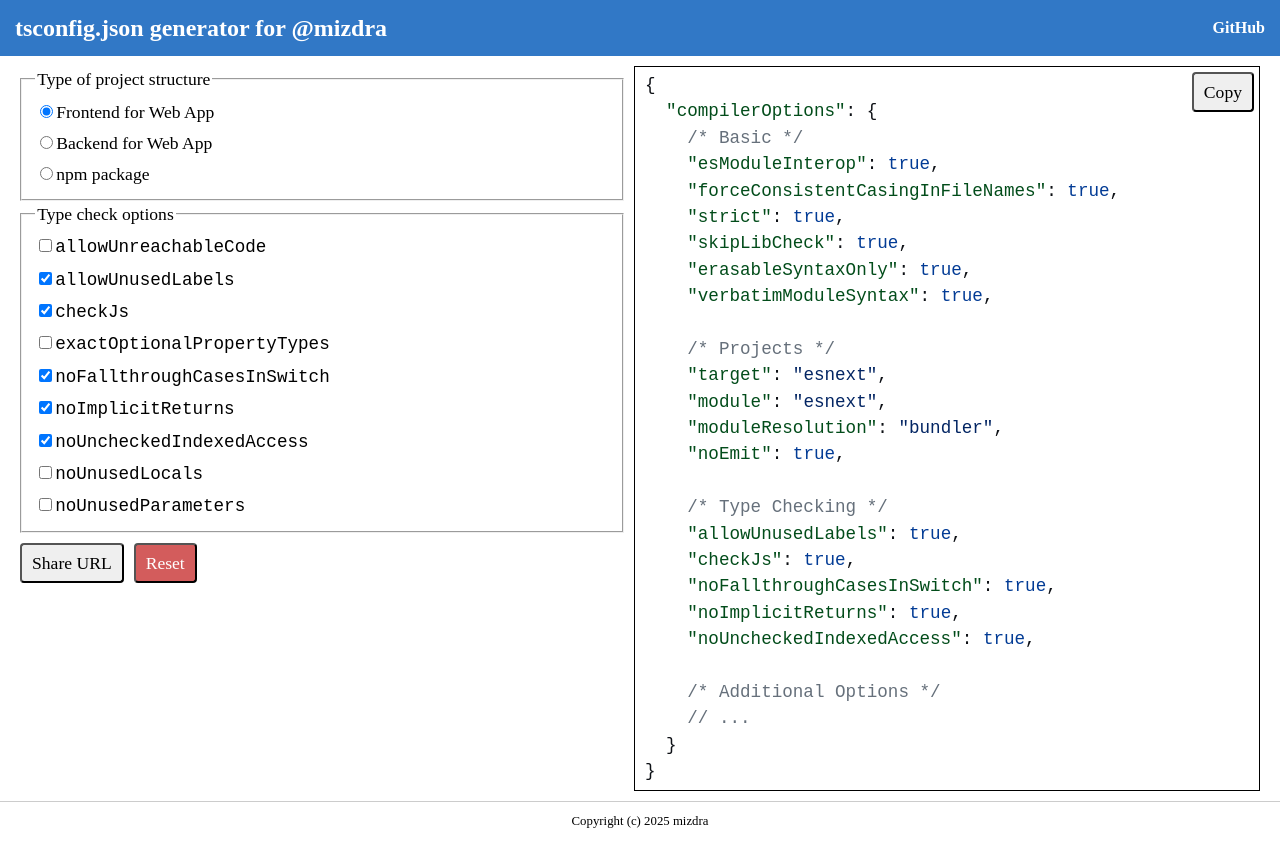
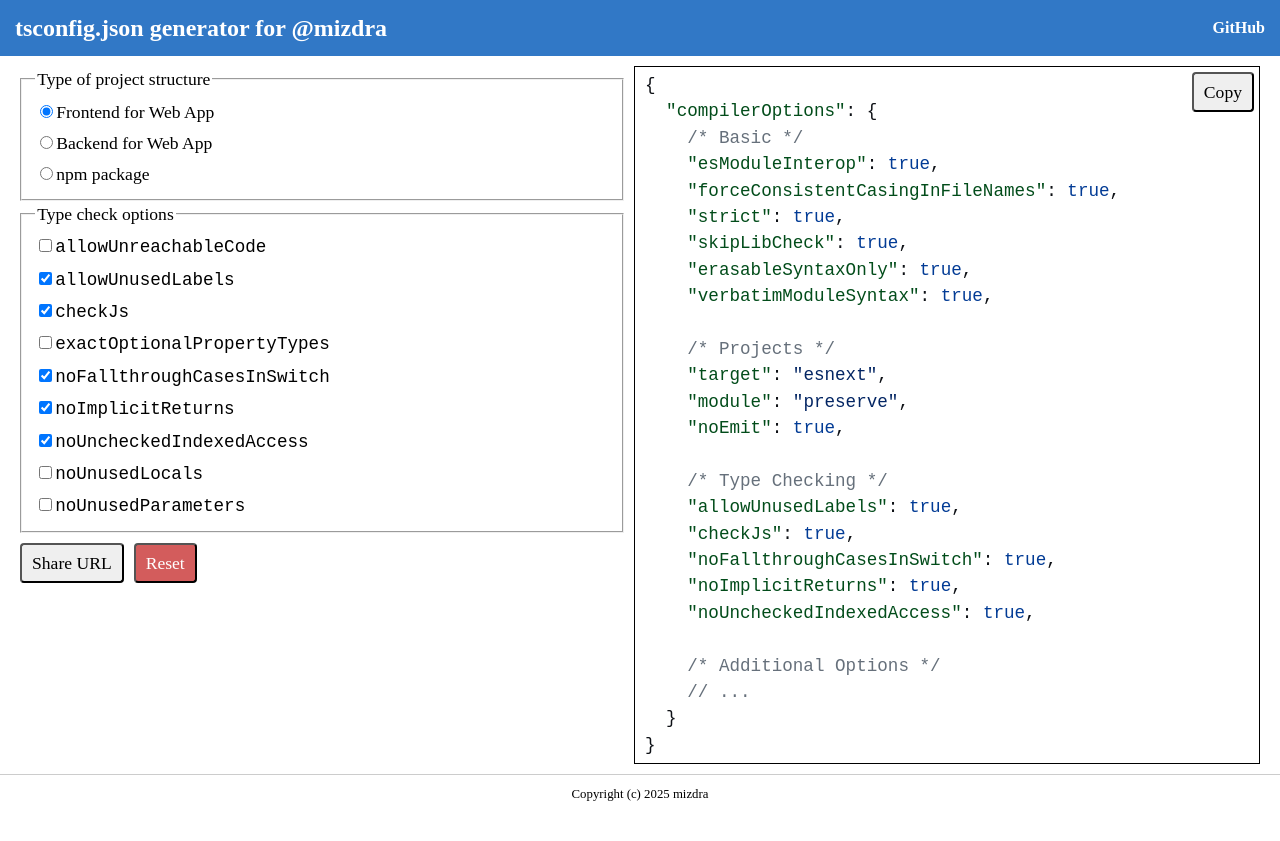
Before and after one commit to mizdra/tsconfig-generator, a React (Vite) app: page / in a window 1280 px wide. After the commit the page ends 814 px from the top, so only its background shows below. Built offline with nearby package versions, Linux system fonts and the light colour scheme.

Commit message:
fix options

```diff
--- a/src/preference.ts
+++ b/src/preference.ts
@@ -90,21 +90,21 @@ export function generateTSConfig(preference: TSConfigPreference): string {
   switch (preference.projectType) {
     case 'frontend-for-webapp':
       result += '    "target": "esnext",\n';
-      result += '    "module": "esnext",\n';
-      result += '    "moduleResolution": "bundler",\n';
+      result += '    "module": "preserve",\n';
+      // result += '    "moduleResolution": "bundler",\n'; // auto-set
       result += '    "noEmit": true,\n';
       break;
     case 'backend-for-webapp':
       result += '    "target": "esnext",\n';
-      result += '    "module": "esnext",\n';
-      result += '    "moduleResolution": "node",\n';
+      result += '    "module": "nodenext",\n';
+      // result += '    "moduleResolution": "nodenext",\n'; // auto-set
       result += '    "noEmit": true,\n';
       result += '    "allowImportingTsExtensions": true,\n';
       break;
     case 'npm-package':
-      result += '    "target": "esnext",\n';
-      result += '    "module": "esnext",\n';
-      result += '    "moduleResolution": "node",\n';
+      result += '    "target": "es2021",\n';
+      result += '    "module": "nodenext",\n';
+      // result += '    "moduleResolution": "nodenext",\n'; // auto-set
       result += '    "noEmit": false,\n';
       result += '    "allowImportingTsExtensions": true,\n';
       result += '    "declaration": true,\n';
```
